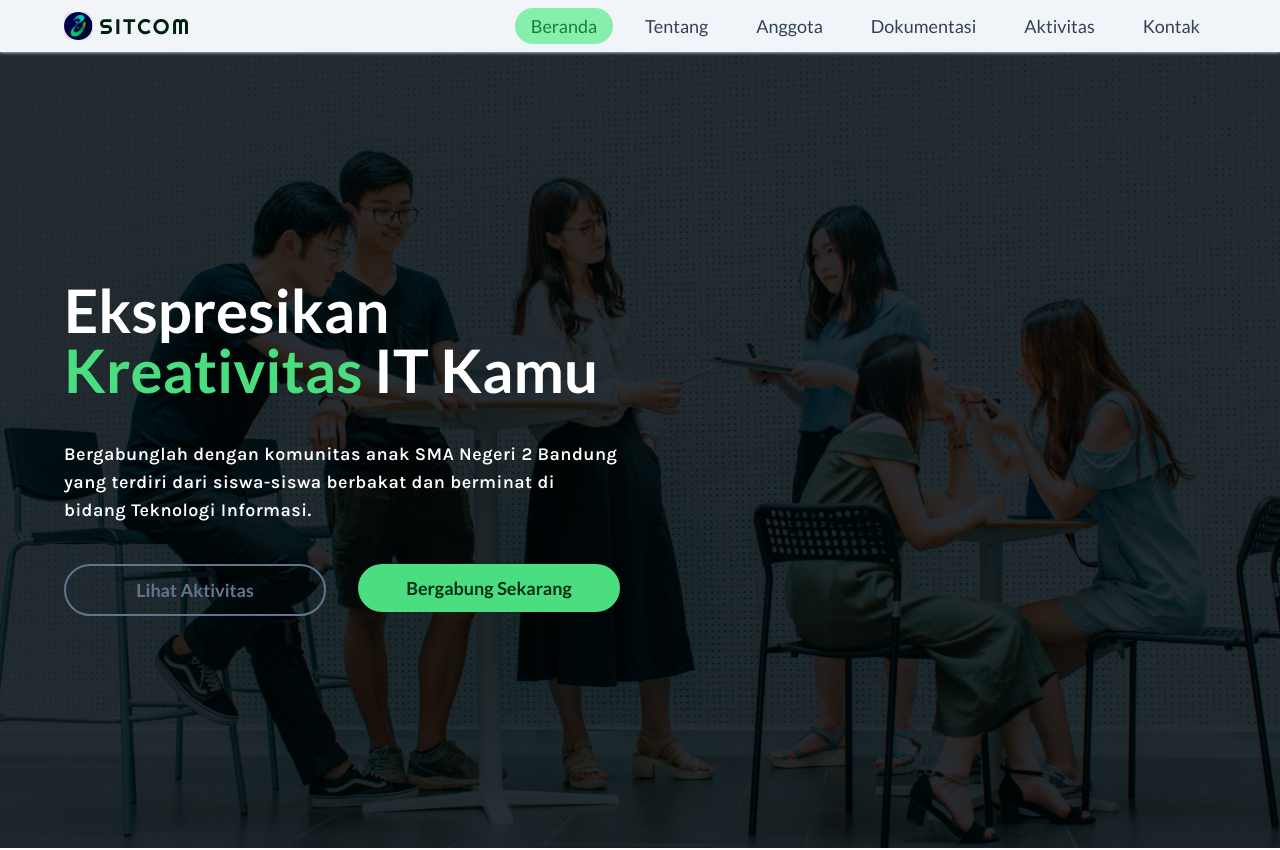
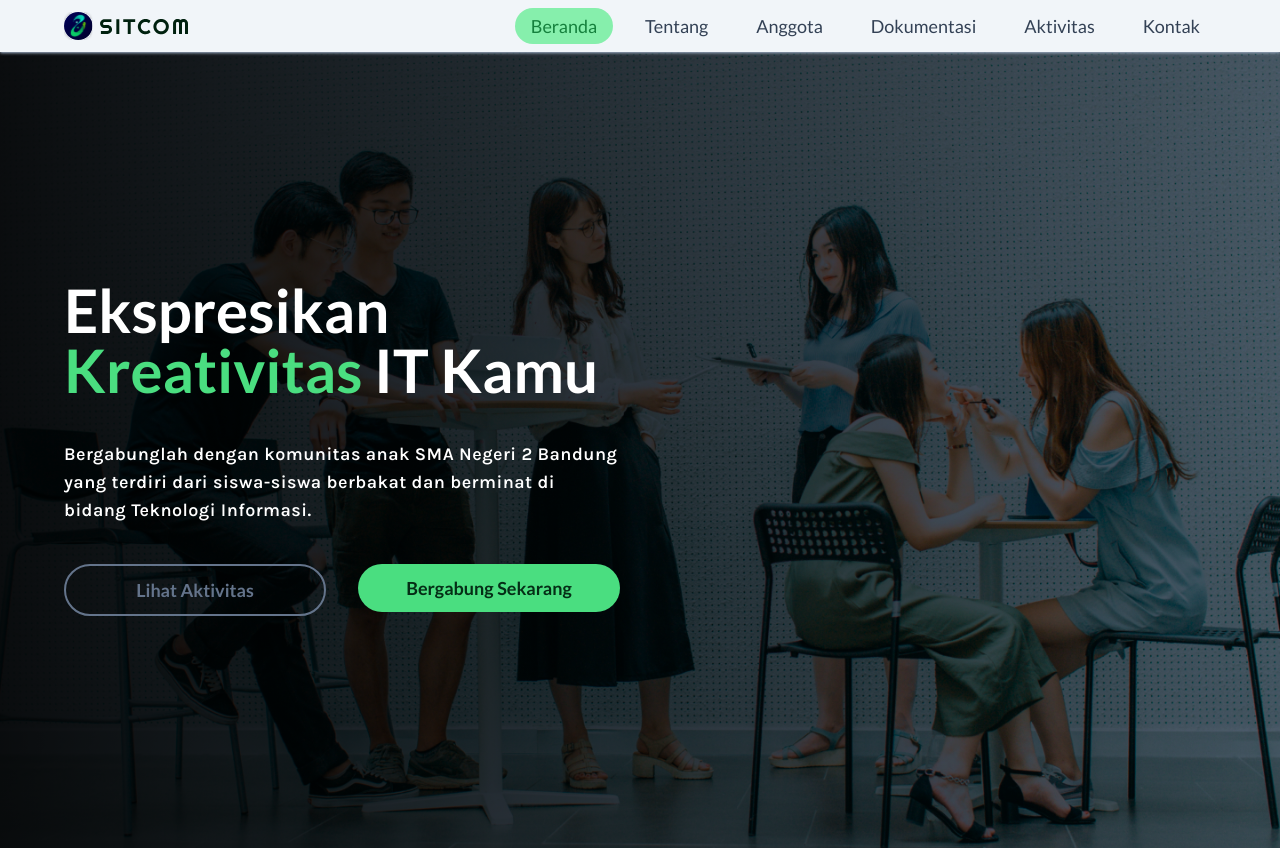
Before and after one commit to sitcomsmanda/sitcom-website, a Next.js app: page / in a window 1280 px wide. Shown: the top 850 px of the page. Built offline with nearby package versions, Linux system fonts and the light colour scheme.

Commit message:
add: Layout Home: bg-gradient-to-r

```diff
--- a/src/layouts/home/Hero/index.tsx
+++ b/src/layouts/home/Hero/index.tsx
@@ -1,5 +1,16 @@
+import { fslc } from "@/modules/utils";
 import Banner from "./Banner";
 import Content from "./Content";
+
+const contentTwStyle = fslc(`
+  relative z-10 min-h-screen p-4
+  bg-gradient-to-r from-[#00000075] to-[#00000075]
+  flex flex-col justify-center items-center
+  sm:from-[#000000db] sm:to-[#00000000]
+  sm:flex-row sm:gap-5 sm:p-8
+  lg:gap-10 lg:justify-start
+  xl:p-16 2xl:gap-20
+`);
 
 export default function Hero() {
   return (
@@ -7,7 +18,7 @@ export default function Hero() {
       <div className="absolute inset-0">
         <Banner />
       </div>
-      <div className="relative p-4 sm:p-8 xl:p-16 z-10 min-h-screen bg-black bg-opacity-50 flex flex-col justify-center sm:flex-row items-center sm:gap-5 lg:gap-10 lg:justify-start 2xl:gap-20">
+      <div className={contentTwStyle}>
         <Content />
       </div>
     </div>
```
